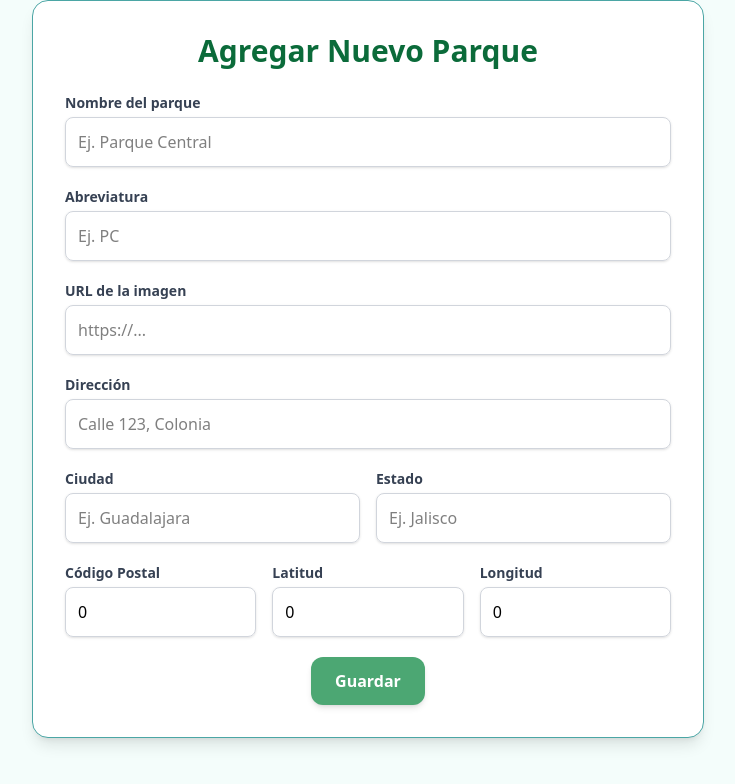
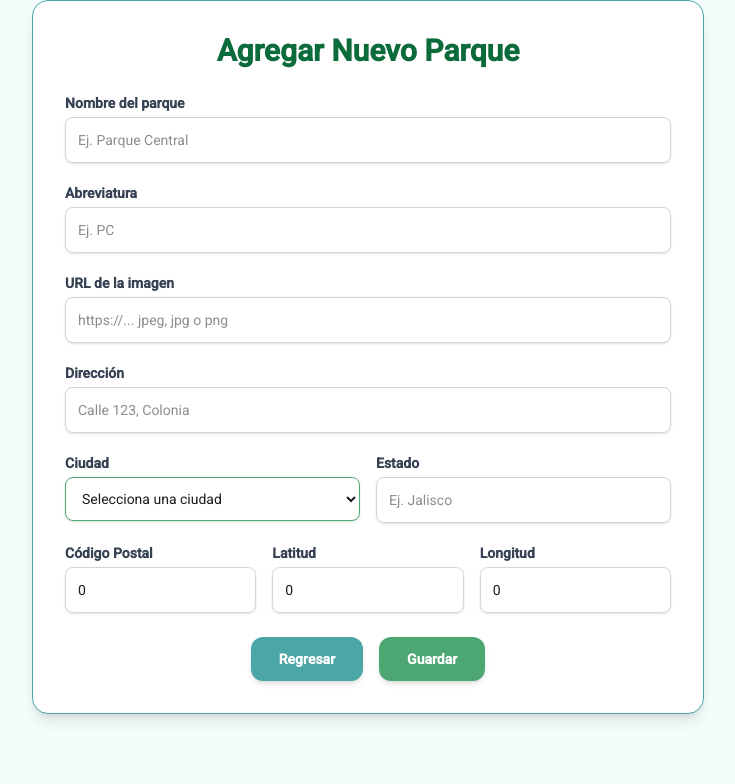
Before and after one commit to ocurrentduke1/CRUD-parques, an Angular app: page /parques/crear in a window 1280 px wide. Shown: the top 784 px of the page, without its empty margins (272-1007 px from the left). Built offline with nearby package versions, Linux system fonts and the light colour scheme.

Commit message:
implementacion de sweetAlert para notificaciones

```diff
--- a/angular.json
+++ b/angular.json
@@ -25,6 +25,7 @@
               }
             ],
             "styles": [
+              "src/custom-theme.scss",
               "src/styles.css"
             ]
           },
--- a/package.json
+++ b/package.json
@@ -22,13 +22,16 @@
   },
   "private": true,
   "dependencies": {
+    "@angular/cdk": "^20.2.4",
     "@angular/common": "^20.3.0",
     "@angular/compiler": "^20.3.0",
     "@angular/core": "^20.3.0",
     "@angular/forms": "^20.3.0",
+    "@angular/material": "^20.2.4",
     "@angular/platform-browser": "^20.3.0",
     "@angular/router": "^20.3.0",
     "rxjs": "~7.8.0",
+    "sweetalert2": "^11.23.0",
     "tslib": "^2.3.0",
     "zone.js": "~0.15.0"
   },
--- a/src/app/components/create-park/create-park.html
+++ b/src/app/components/create-park/create-park.html
@@ -14,7 +14,11 @@
         placeholder="Ej. Parque Central"
         class="w-full p-3 border border-gray-300 rounded-lg shadow-sm focus:ring-2 focus:ring-[#4CA773] focus:border-[#4CA773]"
         required
+        maxlength="100"
       />
+      <div *ngIf="backendErrors['park_name']" class="text-red-500 text-sm mt-1">
+        {{ backendErrors['park_name'][0] }}
+      </div>
     </div>
 
     <!-- Abreviatura -->
@@ -27,7 +31,11 @@
         placeholder="Ej. PC"
         class="w-full p-3 border border-gray-300 rounded-lg shadow-sm focus:ring-2 focus:ring-[#4CA773] focus:border-[#4CA773]"
         required
+        maxlength="10"
       />
+      <div *ngIf="backendErrors['park_abbreviation']" class="text-red-500 text-sm mt-1">
+        {{ backendErrors['park_abbreviation'][0] }}
+      </div>
     </div>
 
     <!-- Imagen -->
@@ -37,10 +45,13 @@
         type="text"
         name="imagen"
         [(ngModel)]="parque.park_img_uri"
-        placeholder="https://..."
+        placeholder="https://... jpeg, jpg o png"
         class="w-full p-3 border border-gray-300 rounded-lg shadow-sm focus:ring-2 focus:ring-[#4CA773] focus:border-[#4CA773]"
         required
       />
+      <div *ngIf="backendErrors['park_img_url']" class="text-red-500 text-sm mt-1">
+        {{ backendErrors['park_img_url'][0] }}
+      </div>
     </div>
 
     <!-- Dirección -->
@@ -53,21 +64,59 @@
         placeholder="Calle 123, Colonia"
         class="w-full p-3 border border-gray-300 rounded-lg shadow-sm focus:ring-2 focus:ring-[#4CA773] focus:border-[#4CA773]"
         required
+        maxlength="150"
       />
+      <div *ngIf="backendErrors['park_address']" class="text-red-500 text-sm mt-1">
+        {{ backendErrors['park_address'][0] }}
+      </div>
     </div>
 
     <!-- Ciudad / Estado -->
     <div class="grid grid-cols-1 md:grid-cols-2 gap-4">
       <div>
         <label class="block text-sm font-semibold text-gray-700 mb-1">Ciudad</label>
-        <input
-          type="text"
+        <select
           name="ciudad"
           [(ngModel)]="parque.park_city"
-          placeholder="Ej. Guadalajara"
-          class="w-full p-3 border border-gray-300 rounded-lg shadow-sm focus:ring-2 focus:ring-[#4CA773] focus:border-[#4CA773]"
+          class="w-full p-3 border border-[#4CA773] rounded-lg shadow-sm focus:ring-2 focus:ring-[#4CA773] focus:border-[#4CA773] transition-all duration-300 ease-in-out bg-white"
           required
-        />
+          onfocus="this.classList.add('opened')"
+          onblur="this.classList.remove('opened')"
+        >
+          <option
+            value=""
+            class="bg-white text-gray-500 py-2 px-3 border border-[#4CA773] rounded-md transition-all duration-300 ease-in-out"
+          >
+            Selecciona una ciudad
+          </option>
+          <option
+            value="Zapopan"
+            class="bg-white text-[#0B6B3A] py-2 px-3 border border-[#4CA773] rounded-md hover:bg-[#F4FDFB] transition-all duration-300 ease-in-out"
+          >
+            Zapopan
+          </option>
+          <option
+            value="Guadalajara"
+            class="bg-white text-[#0B6B3A] py-2 px-3 border border-[#4CA773] rounded-md hover:bg-[#F4FDFB] transition-all duration-300 ease-in-out"
+          >
+            Guadalajara
+          </option>
+          <option
+            value="San Pedro Tlaquepaque"
+            class="bg-white text-[#0B6B3A] py-2 px-3 border border-[#4CA773] rounded-md hover:bg-[#F4FDFB] transition-all duration-300 ease-in-out"
+          >
+            San Pedro Tlaquepaque
+          </option>
+          <option
+            value="Tonalá"
+            class="bg-white text-[#0B6B3A] py-2 px-3 border border-[#4CA773] rounded-md hover:bg-[#F4FDFB] transition-all duration-300 ease-in-out"
+          >
+            Tonalá
+          </option>
+        </select>
+        <div *ngIf="backendErrors['park_city']" class="text-red-500 text-sm mt-1">
+          {{ backendErrors['park_city'][0] }}
+        </div>
       </div>
       <div>
         <label class="block text-sm font-semibold text-gray-700 mb-1">Estado</label>
@@ -78,7 +127,11 @@
           placeholder="Ej. Jalisco"
           class="w-full p-3 border border-gray-300 rounded-lg shadow-sm focus:ring-2 focus:ring-[#4CA773] focus:border-[#4CA773]"
           required
+          maxlength="100"
         />
+        <div *ngIf="backendErrors['park_state']" class="text-red-500 text-sm mt-1">
+          {{ backendErrors['park_state'][0] }}
+        </div>
       </div>
     </div>
 
@@ -94,6 +147,9 @@
           class="w-full p-3 border border-gray-300 rounded-lg shadow-sm focus:ring-2 focus:ring-[#4CA773] focus:border-[#4CA773]"
           required
         />
+        <div *ngIf="backendErrors['park_zip_code']" class="text-red-500 text-sm mt-1">
+          {{ backendErrors['park_zip_code'][0] }}
+        </div>
       </div>
       <div>
         <label class="block text-sm font-semibold text-gray-700 mb-1">Latitud</label>
@@ -105,6 +161,9 @@
           class="w-full p-3 border border-gray-300 rounded-lg shadow-sm focus:ring-2 focus:ring-[#4CA773] focus:border-[#4CA773]"
           required
         />
+        <div *ngIf="backendErrors['park_latitude']" class="text-red-500 text-sm mt-1">
+          {{ backendErrors['park_latitude'][0] }}
+        </div>
       </div>
       <div>
         <label class="block text-sm font-semibold text-gray-700 mb-1">Longitud</label>
@@ -116,17 +175,27 @@
           class="w-full p-3 border border-gray-300 rounded-lg shadow-sm focus:ring-2 focus:ring-[#4CA773] focus:border-[#4CA773]"
           required
         />
+        <div *ngIf="backendErrors['park_longitude']" class="text-red-500 text-sm mt-1">
+          {{ backendErrors['park_longitude'][0] }}
+        </div>
       </div>
     </div>
 
-    <!-- Botón -->
-    <div class="text-center">
-      <button
-        type="submit"
-        class="bg-[#4CA773] hover:bg-[#3b865c] text-white px-6 py-3 rounded-xl font-semibold shadow-md hover:shadow-lg transition-all duration-200 ease-in-out"
-      >
-        Guardar
-      </button>
+    <!-- Botones -->
+    <div class="flex justify-center gap-4 mt-6">
+        <button
+          type="button"
+          class="bg-[#4BA6A5] hover:bg-[#368a89] text-white px-7 py-3 rounded-xl font-semibold shadow-md hover:shadow-lg transition-all duration-200 ease-in-out"
+          (click)="regresar()"
+        >
+          Regresar
+        </button>
+        <button
+          type="submit"
+          class="bg-[#4CA773] hover:bg-[#3b865c] text-white px-7 py-3 rounded-xl font-semibold shadow-md hover:shadow-lg transition-all duration-200 ease-in-out"
+        >
+          Guardar
+        </button>
     </div>
   </form>
 </div>
--- a/src/app/components/create-park/create-park.ts
+++ b/src/app/components/create-park/create-park.ts
@@ -3,13 +3,32 @@ import { FormsModule } from '@angular/forms';
 import { Router, RouterModule, ActivatedRoute } from '@angular/router';
 import { ParkService } from '../../services/park-service';
 import { Park } from '../../models/park';
+import { MatFormFieldModule } from '@angular/material/form-field';
+import { MatSelectModule } from '@angular/material/select';
+import { MatOptionModule } from '@angular/material/core';
+import { MatInputModule } from '@angular/material/input';
+import Swal from 'sweetalert2';
+import { CommonModule } from '@angular/common';
 
 @Component({
   selector: 'app-create-park',
-  imports: [RouterModule, FormsModule],
+  imports: [
+    RouterModule,
+    FormsModule,
+    MatFormFieldModule,
+    MatSelectModule,
+    MatOptionModule,
+    MatInputModule,
+    CommonModule,
+  ],
   templateUrl: './create-park.html',
 })
 export class CreatePark {
+  regresar() {
+    this.router.navigate(['/parques']);
+  }
+  backendErrors: { [key: string]: string[] } = {};
+
   parque: Partial<Park> = {
     id: undefined,
     park_name: '',
@@ -25,15 +44,19 @@ export class CreatePark {
   modoEdicion = false;
   idEditar: number | null = null;
 
-  constructor(private router: Router, private route: ActivatedRoute, private parkService: ParkService) {}
+  constructor(
+    private router: Router,
+    private route: ActivatedRoute,
+    private parkService: ParkService
+  ) {}
 
   ngOnInit() {
-    this.route.paramMap.subscribe(params => {
+    this.route.paramMap.subscribe((params) => {
       const id = params.get('id');
       this.modoEdicion = !!id;
       if (id) {
         this.idEditar = +id;
-        this.parkService.getById(+id).subscribe(parque => {
+        this.parkService.getById(+id).subscribe((parque) => {
           this.parque = { ...parque };
         });
       }
@@ -55,20 +78,40 @@ export class CreatePark {
       ...rest,
       park_img_url: this.parque.park_img_uri ?? '',
     };
-    console.log('Enviando al backend:', parqueParaCrear);
+    this.backendErrors = {};
     try {
       this.parkService.create(parqueParaCrear as Park).subscribe({
         next: () => {
+          Swal.fire({
+            icon: 'success',
+            title: 'Parque creado',
+            text: 'El parque ha sido creado exitosamente',
+          });
           this.router.navigate(['/parques']);
         },
         error: (err) => {
-          const mensaje = err?.error?.message || err?.message || 'Error desconocido al crear parque';
-          window.alert('Error: ' + mensaje);
-        }
+          if (err?.error?.errors) {
+            this.backendErrors = err.error.errors;
+          }
+          const mensaje =
+            err?.error?.message || err?.message || 'Error desconocido al crear parque';
+          Swal.fire({
+            icon: 'error',
+            title: 'Error al crear parque',
+            text: mensaje,
+          });
+        },
       });
     } catch (err: any) {
+      if (err?.error?.errors) {
+        this.backendErrors = err.error.errors;
+      }
       const mensaje = err?.error?.message || err?.message || 'Error desconocido al crear parque';
-      window.alert('Error: ' + mensaje);
+      Swal.fire({
+        icon: 'error',
+        title: 'Error al crear parque',
+        text: mensaje,
+      });
     }
   }
 
@@ -87,19 +130,51 @@ export class CreatePark {
         park_longitude: this.parque.park_longitude ?? 0,
       };
       console.log('Actualizando parque, datos enviados:', parqueConId);
+      this.backendErrors = {};
       try {
-        this.parkService.update(this.idEditar, parqueConId).subscribe({
-          next: () => {
+        Swal.fire({
+          title: '¿Quieres guardar los cambios?',
+          showDenyButton: true,
+          showCancelButton: true,
+          confirmButtonText: 'Guardar',
+          denyButtonText: 'No guardar',
+        }).then((result) => {
+          /* Read more about isConfirmed, isDenied below */
+          if (result.isConfirmed) {
+            this.parkService.update(this.idEditar!, parqueConId).subscribe({
+              next: () => {
+                Swal.fire('¡Guardado!', '', 'success');
+                this.router.navigate(['/parques']);
+              },
+              error: (err) => {
+                if (err?.error?.errors) {
+                  this.backendErrors = err.error.errors;
+                }
+                const mensaje =
+                  err?.error?.message || err?.message || 'Error desconocido al actualizar parque';
+                Swal.fire({
+                  icon: 'error',
+                  title: 'Error al actualizar parque',
+                  text: mensaje,
+                });
+              },
+            });
+          } else if (result.isDenied) {
+            Swal.fire('Los cambios no se guardaron', '', 'info');
             this.router.navigate(['/parques']);
-          },
-          error: (err) => {
-            const mensaje = err?.error?.message || err?.message || 'Error desconocido al actualizar parque';
-            window.alert('Error: ' + mensaje);
           }
         });
       } catch (err: any) {
-        const mensaje = err?.error?.message || err?.message || 'Error desconocido al actualizar parque';
-        window.alert('Error: ' + mensaje);
+        if (err?.error?.errors) {
+          this.backendErrors = err.error.errors;
+        }
+        const mensaje =
+          err?.error?.message || err?.message || 'Error desconocido al actualizar parque';
+        Swal.fire({
+          icon: 'error',
+          title: 'Error al actualizar parque',
+          text: mensaje,
+        });
       }
     }
   }
--- /dev/null
+++ b/src/custom-theme.scss
@@ -0,0 +1,35 @@
+
+// Include theming for Angular Material with `mat.theme()`.
+// This Sass mixin will define CSS variables that are used for styling Angular Material
+// components according to the Material 3 design spec.
+// Learn more about theming and how to use it for your application's
+// custom components at https://material.angular.dev/guide/theming
+@use '@angular/material' as mat;
+
+html {
+  @include mat.theme((
+    color: (
+      primary: mat.$azure-palette,
+      tertiary: mat.$blue-palette,
+    ),
+    typography: Roboto,
+    density: 0,
+  ));
+}
+
+body {
+  // Default the application to a light color theme. This can be changed to
+  // `dark` to enable the dark color theme, or to `light dark` to defer to the
+  // user's system settings.
+  color-scheme: light;
+
+  // Set a default background, font and text colors for the application using
+  // Angular Material's system-level CSS variables. Learn more about these
+  // variables at https://material.angular.dev/guide/system-variables
+  background-color: var(--mat-sys-surface);
+  color: var(--mat-sys-on-surface);
+  font: var(--mat-sys-body-medium);
+
+  // Reset the user agent margin.
+  margin: 0;
+}
--- a/src/index.html
+++ b/src/index.html
@@ -7,6 +7,8 @@
   <meta name="viewport" content="width=device-width, initial-scale=1">
   <link rel="icon" type="image/x-icon" href="favicon.ico">
   <script src="https://cdn.jsdelivr.net/npm/@tailwindcss/browser@4"></script>
+  <link href="https://fonts.googleapis.com/css2?family=Roboto:wght@300;400;500&display=swap" rel="stylesheet">
+  <link href="https://fonts.googleapis.com/icon?family=Material+Icons" rel="stylesheet">
 </head>
 <body>
   <app-root></app-root>
--- a/src/styles.css
+++ b/src/styles.css
@@ -1 +1,4 @@
 /* You can add global styles to this file, and also import other style files */
+
+html, body { height: 100%; }
+body { margin: 0; font-family: Roboto, "Helvetica Neue", sans-serif; }
```
Also changed, not shown: src/app/components/park-list/park-list.ts (+25 -8 lines), 1 other file (tests, documents, lock files or other folders).
